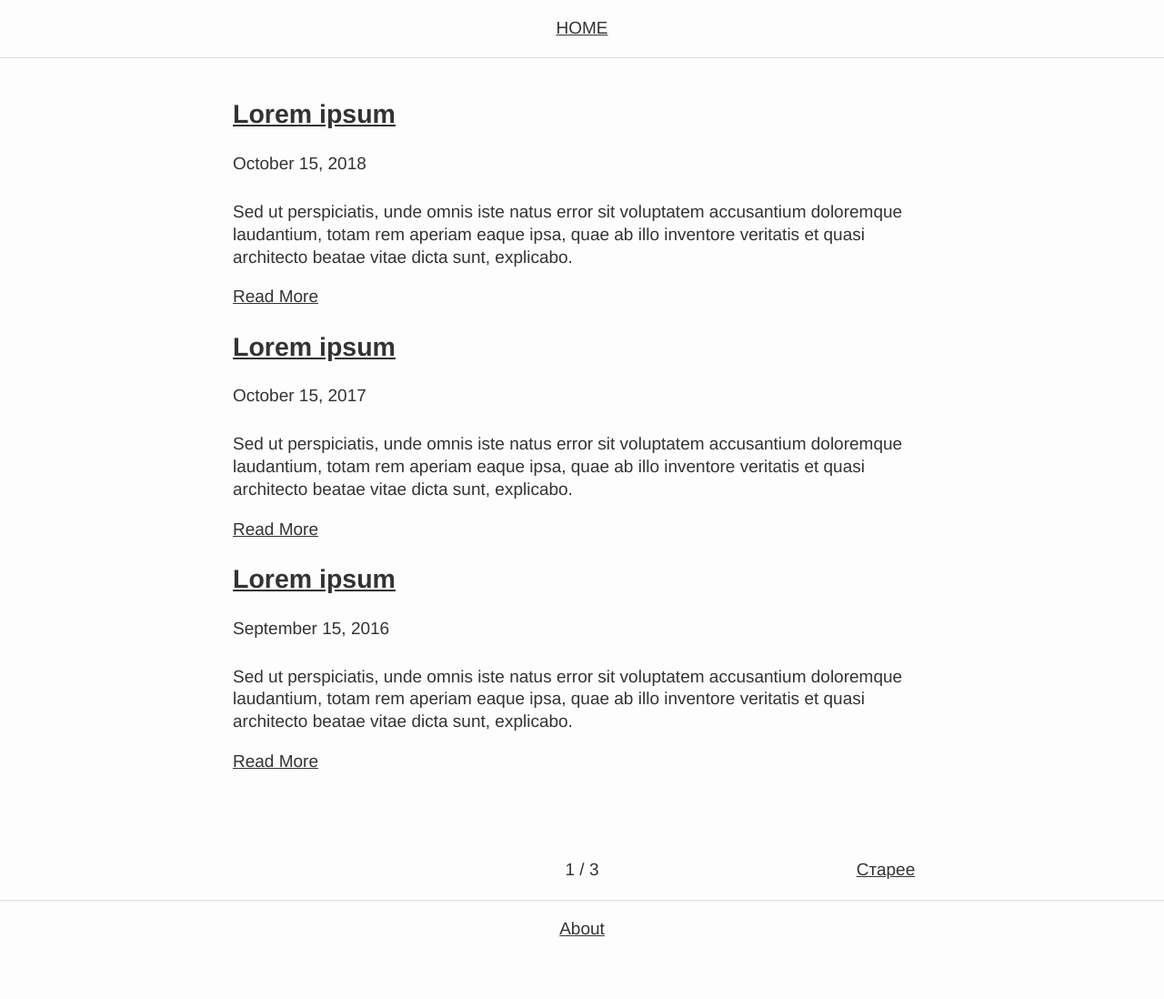
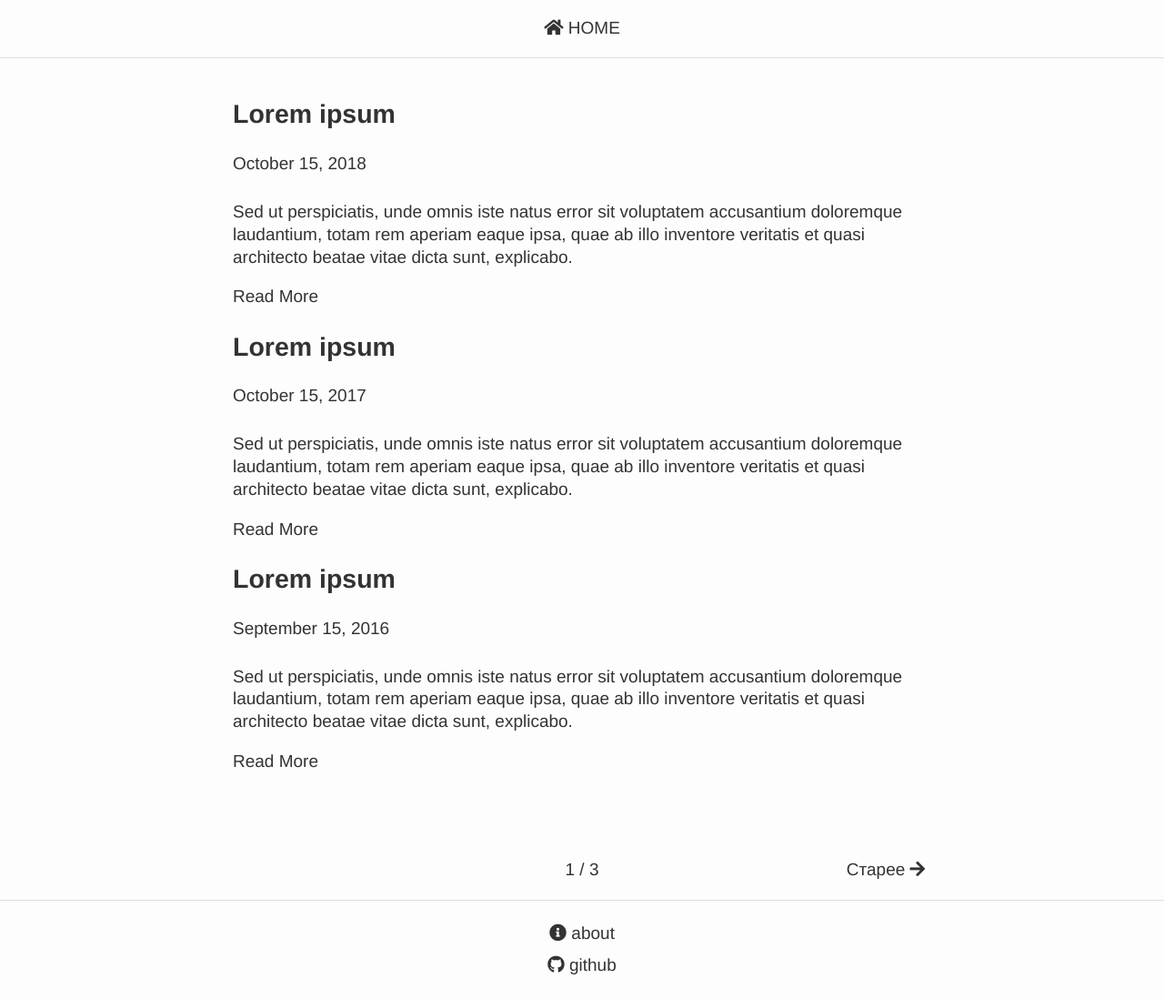
Before and after one commit to Vlad-ku/vlad-ku.github.io, a Jekyll site: the page built from index.html, in a window 1280 px wide. Shown: the whole page at 91% size. Built offline with Jekyll 4.4.1, drawn with Linux system fonts in a browser that asks for light colours; nearby versions of some CDN libraries; the list of posts is cut into pages by our own code; before the commit the page ends 1053 px from its top, so only the background shows below that.

Commit message:
кнопки пагинации, футера

```diff
--- a/_layouts/default.html
+++ b/_layouts/default.html
@@ -29,23 +29,24 @@
   </head>
 
   <body>
-
-    <header>
-      <nav class="header-nav">
-        <a href="{{ site.baseurl }}/">Home</a>
-      </nav>
+    <header class="header">
+      <a href="{{ site.baseurl }}/">
+        <i class="fas fa-home"></i>
+        <span>Home</span>
+      </a>
     </header>
 
-
-    <div class="main-container">
-      <div class="main-block">
-        {{ content }}
-      </div>
-    </div>
+    <div class="content">{{ content }}</div>
 
     <footer class="footer">
-      <a href="{{ site.baseurl }}/about">About</a>
+      <a href="{{ site.baseurl }}/about/">
+        <i class="fas fa-info-circle"></i>
+        <span>about</span>
+      </a>
+      <a href="//github.com/vlad-ku/">
+        <i class="fab fa-github"></i>
+        <span>github</span>
+      </a>
     </footer>
-
   </body>
 </html>
--- a/index.html
+++ b/index.html
@@ -18,7 +18,10 @@ layout: default
 <div class="pagination">
   <div class="pag-button pag-left">
     {% if paginator.previous_page %}
-      <a href="{{ paginator.previous_page_path }}">Новее</a>
+      <a href="{{ paginator.previous_page_path }}">
+        <i class="fas fa-arrow-left"></i>
+        <span>Новее</span>
+      </a>
     {% endif %}
   </div>
 
@@ -28,7 +31,10 @@ layout: default
 
   <div class="pag-button pag-right">
     {% if paginator.next_page %}
-      <a href="{{ paginator.next_page_path }}">Старее</a>
+      <a href="{{ paginator.next_page_path }}">
+        <span>Старее</span>
+        <i class="fas fa-arrow-right"></i>
+      </a>
     {% endif %}
   </div>
 </div>
--- a/style.scss
+++ b/style.scss
@@ -6,46 +6,34 @@
 // в результате все будет собрано в один файл style.css в корне
 
 // @import "reset";
-
+/*----------------------------------------------------------------*/
 body {
     font: normal 19px/1.3 'PT Serif', "Helvetica Neue", "Helvetica", Arial, sans-serif;
     color: #333;
     background: #fdfdfd;
 }
+a {
+    color: #333;
+    text-decoration: none;
 
-a { color: #333; }
+    &:hover { color: #555; }
+}
+/*----------------------------------------------------------------*/
+.content {
+    padding: 20px;
 
-.main-container {
-    .main-block {
-        padding: 20px;
+    .post {
+        .date { margin-bottom: 1.5em; }
+    }
 
-        .post {
-            .date { margin-bottom: 1.5em; }
-        }
-    }
-    @media (min-width: 960px) {
-        .main-block {
+    @media (min-width: 960px) { // desktop
+        & {
             width: 60%;
             margin: auto;
         }
     }
 }
-
-.header-nav,
-.footer {
-    padding: 1em;
-
-    display: flex;
-    justify-content: center;
-    align-items: center;
-    flex-direction: column;
-}
-
-.header-nav {
-    text-transform: uppercase;
-    border-bottom: 1px solid #ddd;
-}
-
+/*----------------------------------------------------------------*/
 .pagination {
     margin-top: 5em;
     display: flex;
@@ -55,20 +43,28 @@ a { color: #333; }
         flex: 0 0 100px;
         text-align: center;
     }
-    .pag-number {
-        flex-grow: 1;
-    }
-    .pag-button {
+    .pag-number { flex-grow: 1; }
+    // .pag-button {}
+    // .pag-left {}
+    // .pag-right {}
+}
+/*----------------------------------------------------------------*/
+.header,
+.footer {
+    padding: 1em;
 
-    }
-    // .pag-left {
-    //     float: left;
-    // }
-    // .pag-right {
-    //     float: right;
-    // }
+    display: flex;
+    justify-content: center;
+    align-items: center;
+    flex-direction: column;
 }
-
+.header {
+    text-transform: uppercase;
+    border-bottom: 1px solid #ddd;
+}
 .footer {
     border-top: 1px solid #ddd;
+
+    a { padding: 5px; }
 }
+/*----------------------------------------------------------------*/
```
